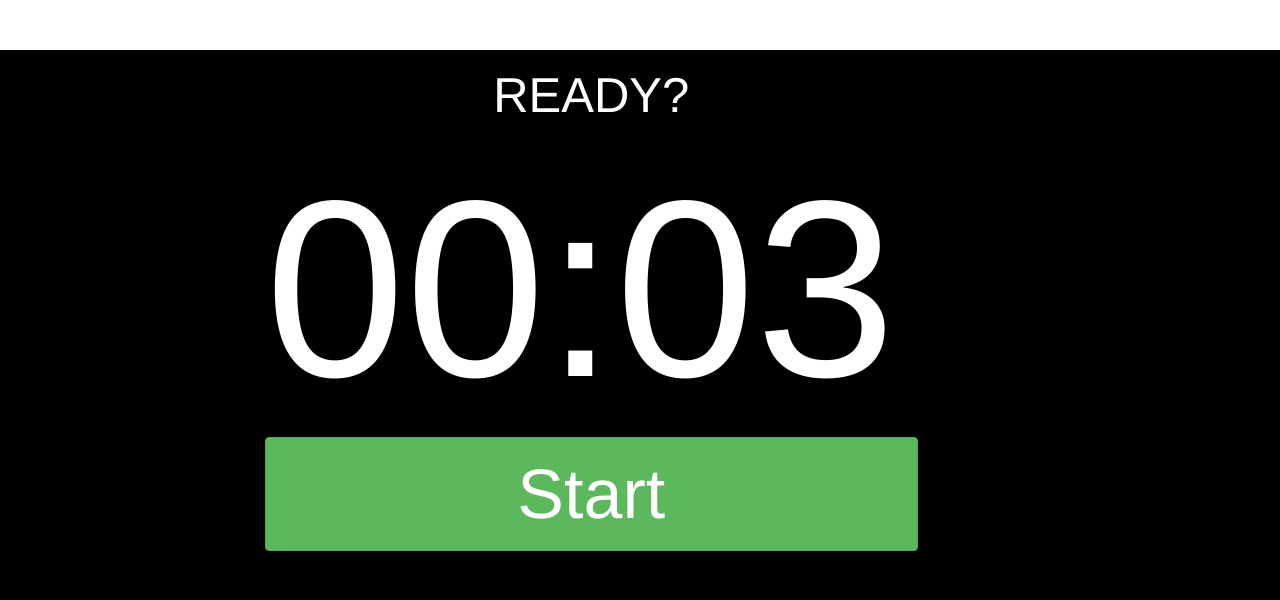
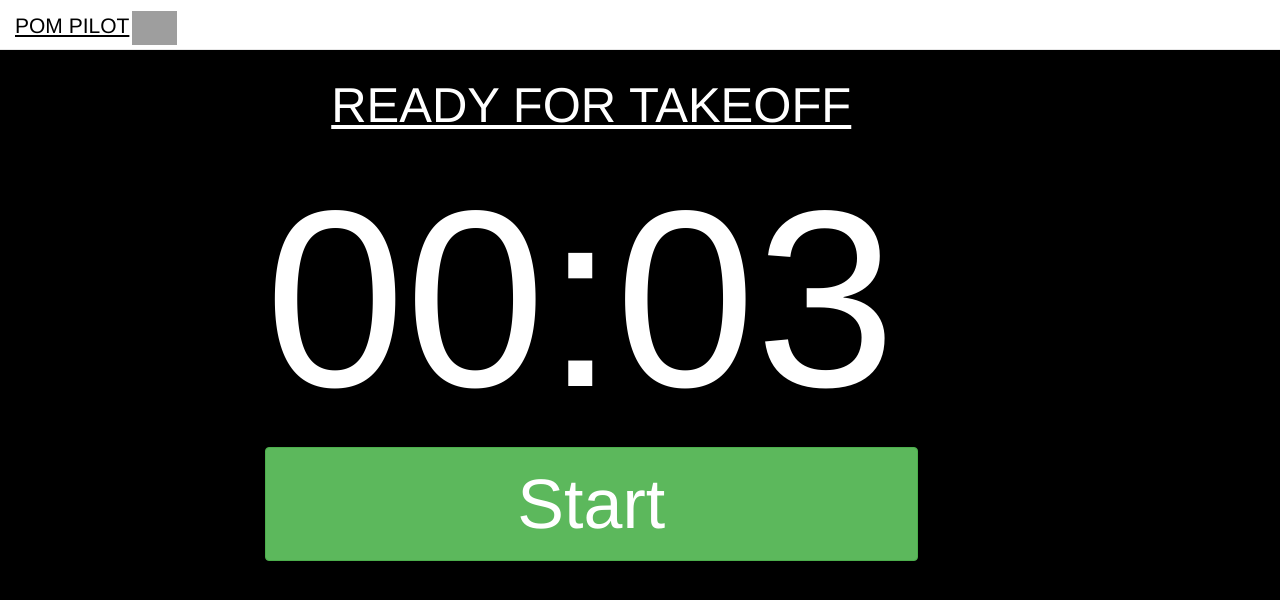
Before and after one commit to johnedma/pom_timer, a website: page public/html/index.html in a window 1280 px wide. Drawn offline with nearby package versions, Linux system fonts and the light colour scheme; grey boxes are pictures that could not be loaded; files whose address does not match are found by name.

Commit message:
added nav bar and logo

```diff
--- a/public/css/main.css
+++ b/public/css/main.css
@@ -14,6 +14,8 @@
 #toptext {
     font-size: 350%;
     text-align: center;
+    text-decoration: underline;
+    padding-top: 10px;
 }
 
 #pic {
@@ -21,12 +23,26 @@
   left: 500px;
 }
 
-#top {
-	background: white;
+#plane {
+  margin-left: 3px;
+  width: 45px;
+  left: 45px;
+}
+
+.navbar {
+  color: black;
+  font-size: 150%;
+  padding-top: 11px;
+  background-color: white;
+  text-decoration: underline;
+}
+
+/*#top {
+	background-color: white;
 	position: fixed;
-	}
+	}*/
 
-	#top {
+	/*#top {
 		left: 0; right: 0;
 		height: 50px;
-		}
+		}*/
--- a/public/html/index.html
+++ b/public/html/index.html
@@ -7,10 +7,18 @@
     integrity="sha384-BVYiiSIFeK1dGmJRAkycuHAHRg32OmUcww7on3RYdg4Va+PmSTsz/K68vbdEjh4u"
     crossorigin="anonymous">
     <link rel="stylesheet" href="/css/main.css">
+
   </head>
 
-  <body>
-  <div id="top"></div>
+<body>
+  <nav class="navbar navbar-default navbar-fixed-top">
+    <div class="container-fluid">
+    POM PILOT<img id="plane" src="http://vector.me/files/images/1/2/129016/nicu_buculei_paper_outline_cartoon_shapes_airplane_transportation_plane_shape_vehicles_transport_aeroplane_airplanes.jpg" alt="" />
+    </div>
+  </nav>
+  <!-- <div id="top">
+    <p id="navtext">Whatttt</p>
+  </div> -->
   <br>
   <br>
   <br>
@@ -18,7 +26,7 @@
 
     <div class="row">
       <div class="col-md-7 col-md-offset-2">
-        <p id="toptext">READY?</p>
+        <p id="toptext">READY FOR TAKEOFF</p>
         <img id="pic" src="https://media.giphy.com/media/l0HFi6Elu4pZEP2ec/giphy.gif" class="img-responsive img-rounded center-block" alt="" />
         <h1 id="timer">
           <span id="minutes">00</span>:<span id="seconds">03</span>
--- a/public/js/app.js
+++ b/public/js/app.js
@@ -10,11 +10,10 @@
   var isOnBreak = false;
   var timerInterval;
 
-  var oldSrc = 'https://media.giphy.com/media/l0HFi6Elu4pZEP2ec/giphy.gif';
-  var newSrc = 'http://juliewinegard.com/images/obama.gif';
+                          var oldSrc = 'https://media.giphy.com/media/l0HFi6Elu4pZEP2ec/giphy.gif';
+                          var newSrc = 'http://juliewinegard.com/images/obama.gif';
 
-  document.body.style.backgroundColor = "black";
-
+                          document.body.style.backgroundColor = "black";
 
   //main functionality
   pic.hide();
@@ -22,7 +21,7 @@
   breakButton.on("click", startBreak);
 
   //function definitions
-  $("body").css("color", "white");
+                          $("body").css("color", "white");
 
   function startBreak(){
     // on break
@@ -72,7 +71,7 @@
         pic.hide();
         $('img[src="' + oldSrc + '"]').attr('src', newSrc);
 
-        toptext.text("BACK AT IT AGAIN!");
+        toptext.text("ROUND TRIP?");
         toptext.show();
 
       }
```
